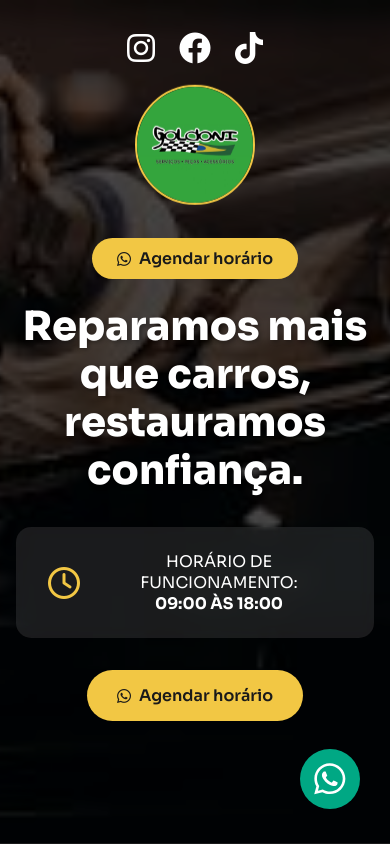
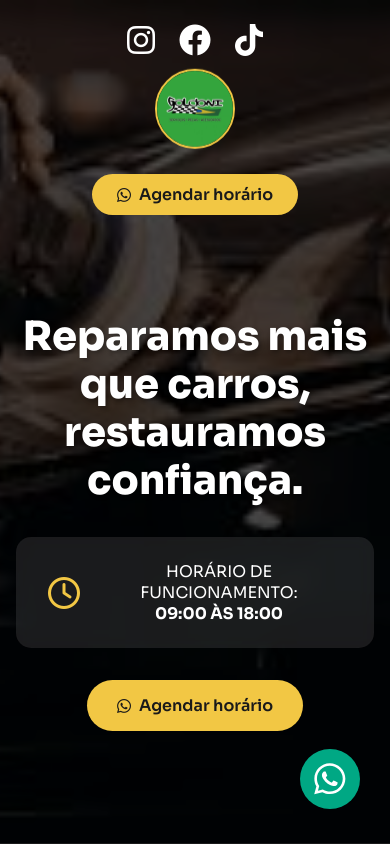
Before and after one commit to AlexanderErbiste/funelariaGoldoni, a plain HTML site: page index.html in a window 390 px wide. Shown: the top 844 px of the page. Drawn offline with nearby package versions, Linux system fonts and the light colour scheme.

Commit message:
Add files via upload

```diff
--- a/style.css
+++ b/style.css
@@ -55,7 +55,7 @@ header {
   top: 0;
   left: 0;
   z-index: 1000;
-  padding: 2rem 0;
+  padding: 1.5rem 0;
 }
 
 .header-content {
@@ -82,8 +82,8 @@ header {
 }
 
 .header-logo img {
-  width: 120px;
-  height: 120px;
+  width: 100px;
+  height: 100px;
   border-radius: 50%;
   object-fit: cover;
   border: 2px solid var(--secondary-color);
@@ -109,8 +109,6 @@ header {
 
 /* Hero Section */
 .hero {
-  position: relative;
-  z-index: 10;
   color: var(--text-color);
   min-height: 100vh;
   display: flex;
@@ -118,7 +116,10 @@ header {
   align-items: center;
   justify-content: center;
   text-align: center;
+  position: relative;
+  z-index: 10;
   padding: 0 1rem;
+  margin-top: 2rem;
 }
 
 .hero h1 {
@@ -425,11 +426,12 @@ header {
 @media (max-width: 768px) {
   .header-content {
     flex-direction: column;
-    gap: 1.5rem;
+    gap: 1rem;
   }
 
   .hero {
-    padding-top: 180px;
+    padding-top: 200px;
+    margin-top: 0;
   }
 
   .hero h1 {
@@ -457,6 +459,11 @@ header {
 
   .footer-social .footer-icons {
     justify-content: center;
+  }
+
+  .header-logo img {
+    width: 80px;
+    height: 80px;
   }
 }
 
```
